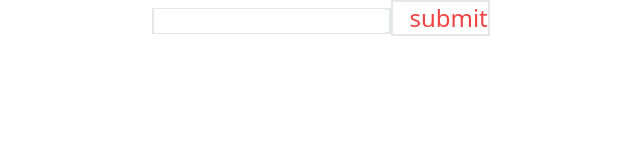
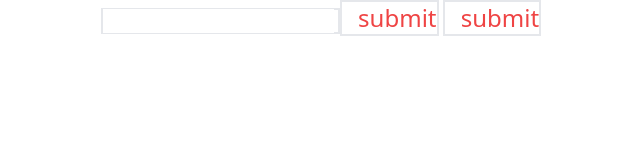
Before and after one commit to reezouaanshahid/github, a plain HTML site: page src/index.html in a window 1280 px wide. Shown: the whole page, without its empty margins (319-959 px from the left). Drawn offline with Linux system fonts and the light colour scheme.

Commit message:
second commit

```diff
--- a/src/index.html
+++ b/src/index.html
@@ -9,6 +9,7 @@
     <div class="text-center text-red-500">
       <span class="border-solid border-2">  <input type="password"> </span>
         <button class="text-2xl pl-4 border-2">submit</button>
+        <button class="text-2xl pl-4 border-2">submit</button>
     </div>
 </body>
 </html>
```
